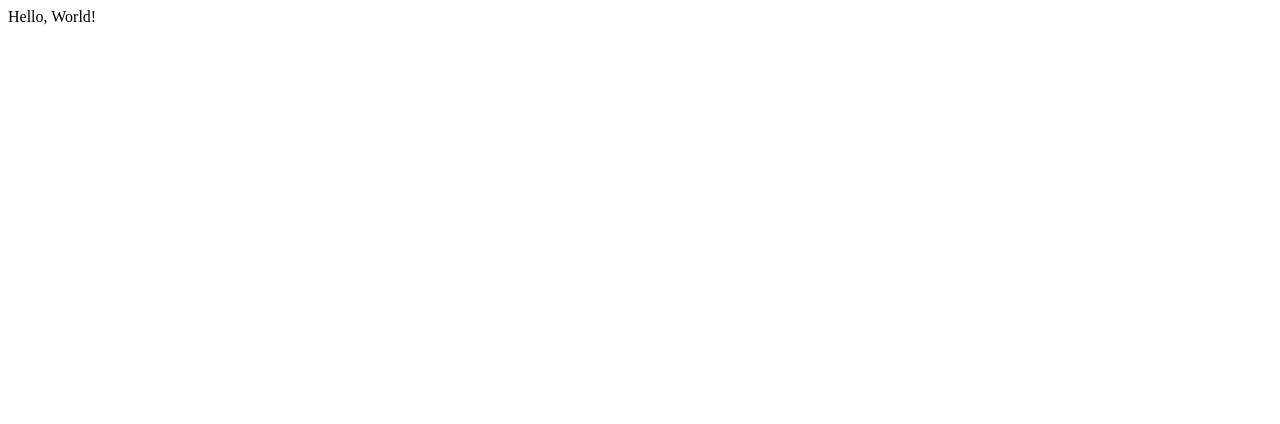
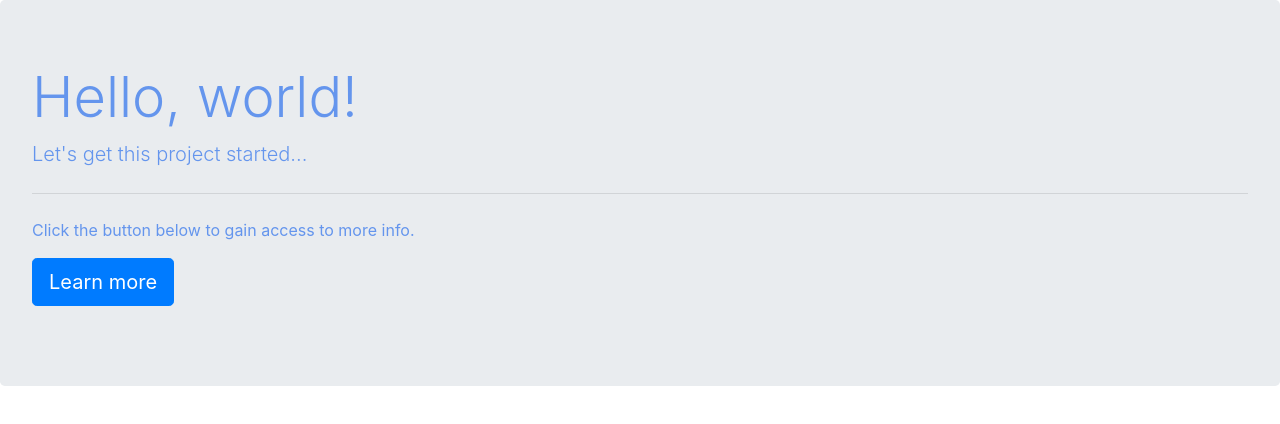
Before and after one commit to Meowsers25/cs50-Web-Development, a plain HTML site: page project0/index.html in a window 1280 px wide. Drawn offline with nearby package versions, Linux system fonts and the light colour scheme.

Commit message:
Starting to play with HTML and CSS ideas. Bootstrap 4

```diff
--- a/project0/index.html
+++ b/project0/index.html
@@ -4,9 +4,20 @@
     <meta charset="UTF-8">
     <meta name="viewport" content="width=device-width, initial-scale=1.0">
     <meta http-equiv="X-UA-Compatible" content="ie=edge">
+    <link rel="stylesheet" href="https://maxcdn.bootstrapcdn.com/bootstrap/4.0.0/css/bootstrap.min.css" integrity="sha384-Gn5384xqQ1aoWXA+058RXPxPg6fy4IWvTNh0E263XmFcJlSAwiGgFAW/dAiS6JXm" crossorigin="anonymous">
+    <link rel="stylesheet" href="style.css">
     <title>My Webpage</title>
 </head>
 <body>
-    Hello, World!
+    <!-- Hello, World! -->
+    <div class="jumbotron">
+  <h1 class="display-4">Hello, world!</h1>
+  <p class="lead">Let's get this project started...</p>
+  <hr class="my-4">
+  <p>Click the button below to gain access to more info.</p>
+  <p class="lead">
+    <a class="btn btn-primary btn-lg" href="text.html" role="button" target="_blank">Learn more</a>
+  </p>
+</div>
 </body>
 </html>
--- /dev/null
+++ b/project0/style.css
@@ -0,0 +1,3 @@
+body{
+    color: cornflowerblue;
+}
```
Also changed, not shown: project0/text.html (added, +12 -0 lines).
